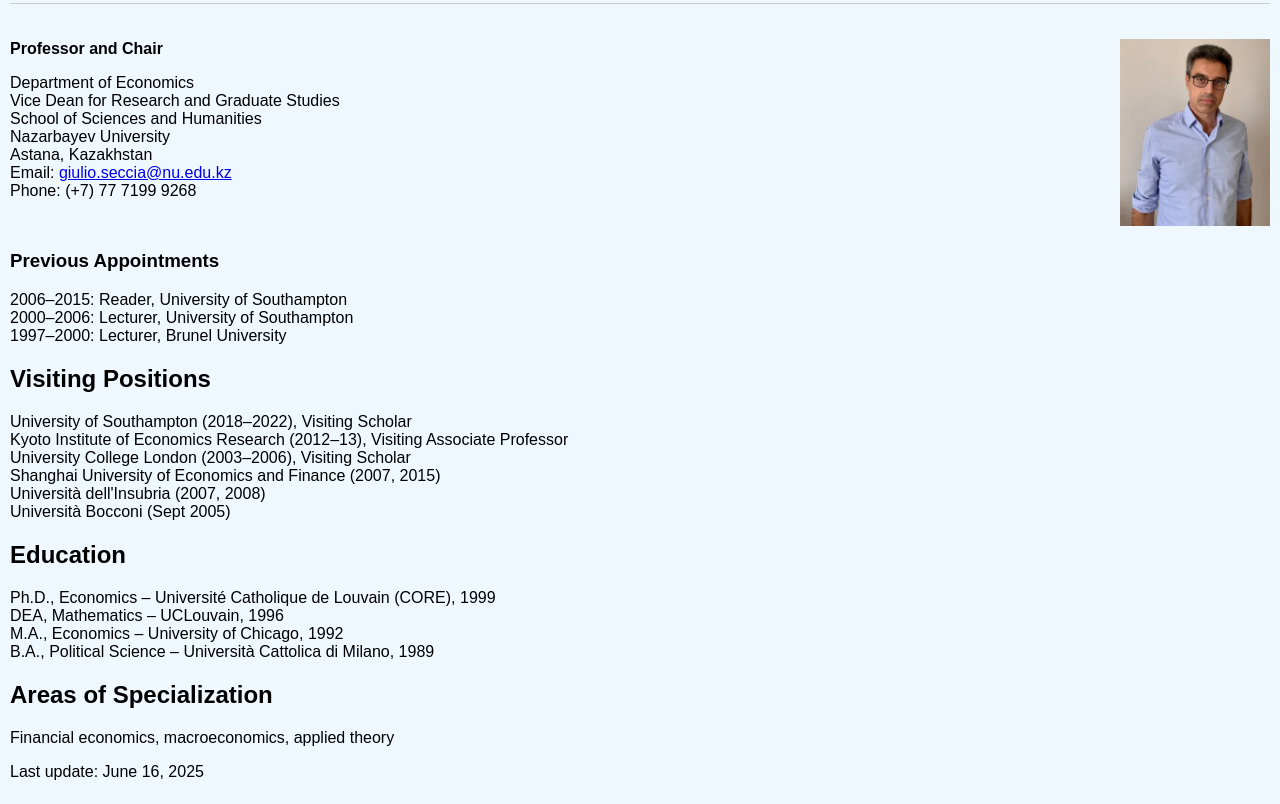
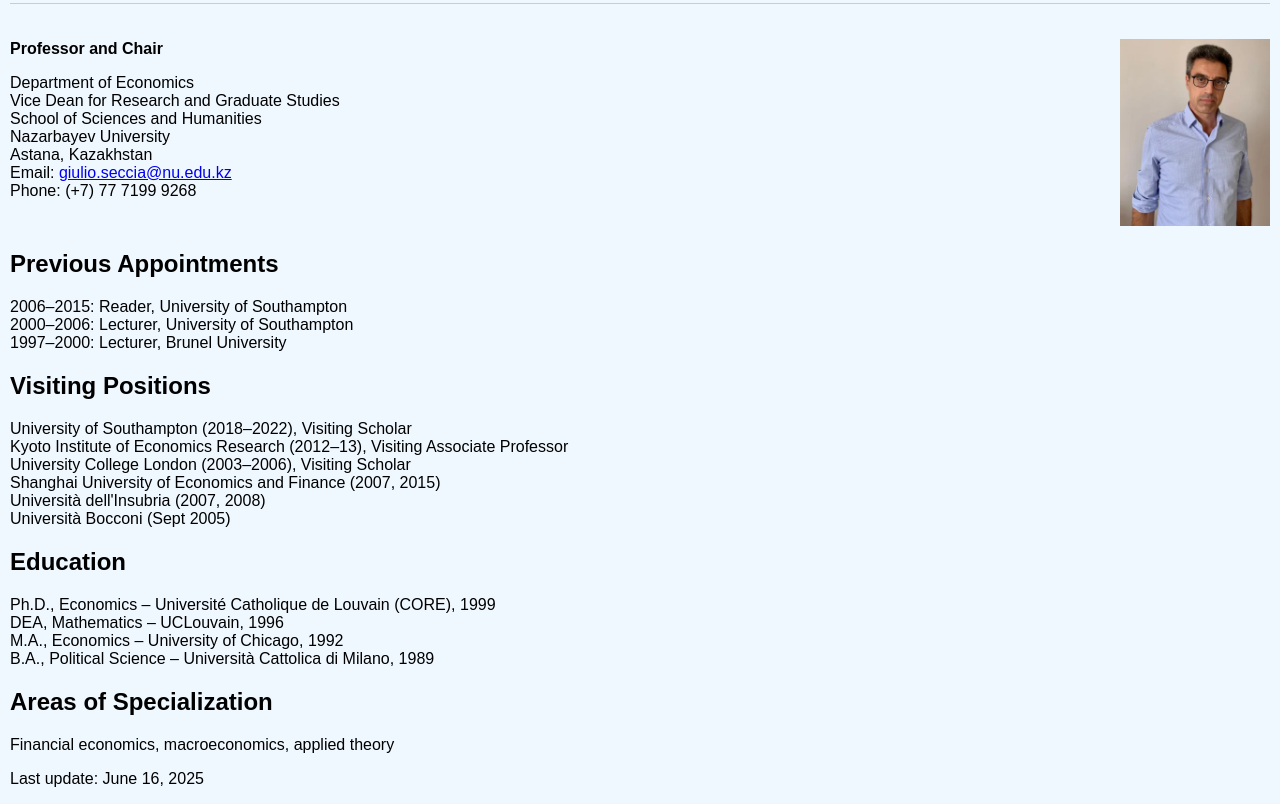
Before and after one commit to giulioseccia/giulioseccia.github.io, a plain HTML site: page index.html in a window 1280 px wide. Shown: the part 105-909 px from the top of the page. Drawn offline with Linux system fonts and the light colour scheme.

Commit message:
Update index.html

```diff
--- a/index.html
+++ b/index.html
@@ -91,7 +91,7 @@
   </div>
 </section>
     <section class="section">
-      <h3>Previous Appointments</h3>
+      <h2>Previous Appointments</h2>
       <p>
         2006–2015: Reader, University of Southampton<br>
         2000–2006: Lecturer, University of Southampton<br>
```
